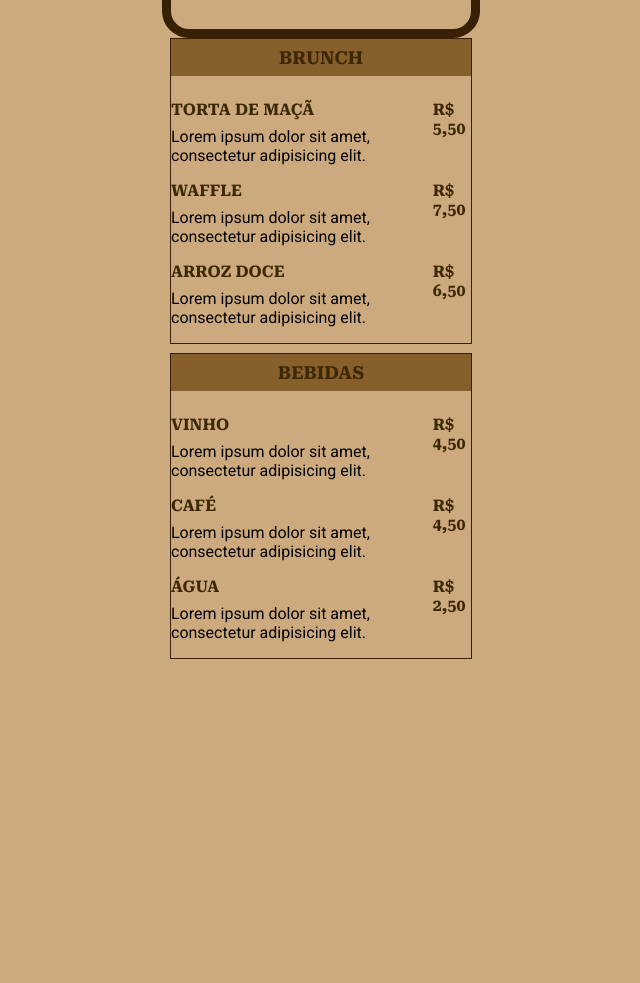
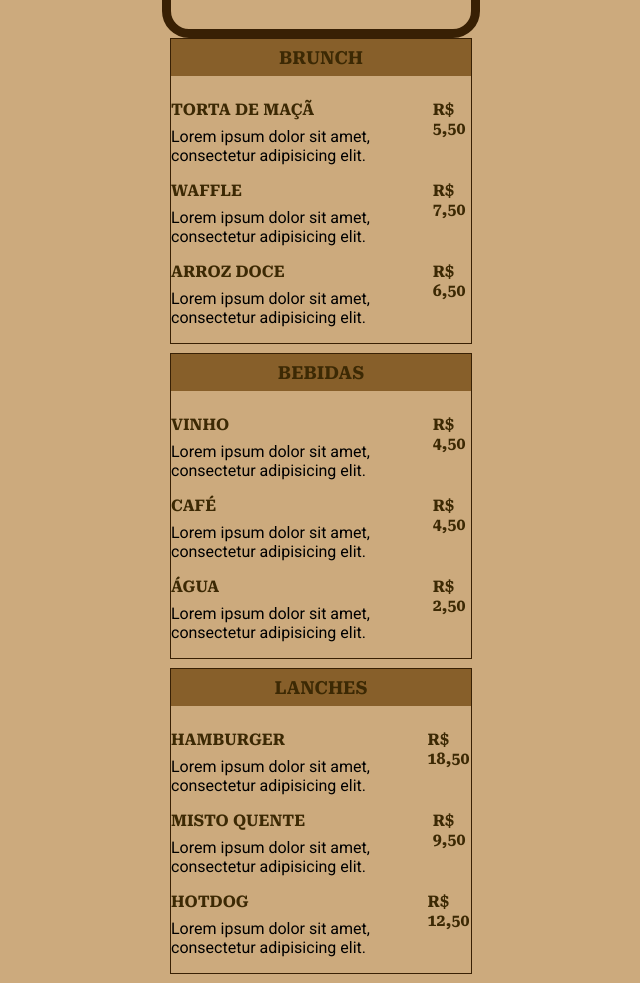
Before and after one commit to MarceloAguiar0918/Menu-Caf-, a plain HTML site: page index.html in a window 1280 px wide. Shown: the part 97-1080 px from the top of the page, without its empty margins (319-959 px from the left). Before the commit the page ends 800 px from the top, so only its background shows below. Drawn offline with Linux system fonts and the light colour scheme.

Commit message:
Adicionada secao de comidas

```diff
--- a/index.html
+++ b/index.html
@@ -112,5 +112,52 @@
 
       </ul>
     </section>
+
+    <section>
+      <h2>Lanches</h2>
+
+      <ul>
+        <li>
+          <div class="detail">
+            <h3>Hamburger</h3>
+            <p class="descriptions">
+            Lorem ipsum dolor sit amet, consectetur adipisicing elit.
+            </p>
+          </div>
+
+          <strong class="price">
+            R$ 18,50
+          </strong>
+        </li>
+
+        <li>
+          <div class="detail">
+            <h3>Misto Quente</h3>
+            <p class="descriptions">
+            Lorem ipsum dolor sit amet, consectetur adipisicing elit.
+            </p>
+          </div>
+
+          <strong class="price">
+            R$ 9,50
+          </strong>
+        </li>
+
+        <li>
+          <div class="detail">
+            <h3>HotDog</h3>
+            <p class="descriptions">
+            Lorem ipsum dolor sit amet, consectetur adipisicing elit.
+            </p>
+          </div>
+
+          <strong class="price">
+            R$ 12,50
+          </strong>
+        </li>
+
+
+      </ul>
+    </section>
   </body>
 </html>
```
